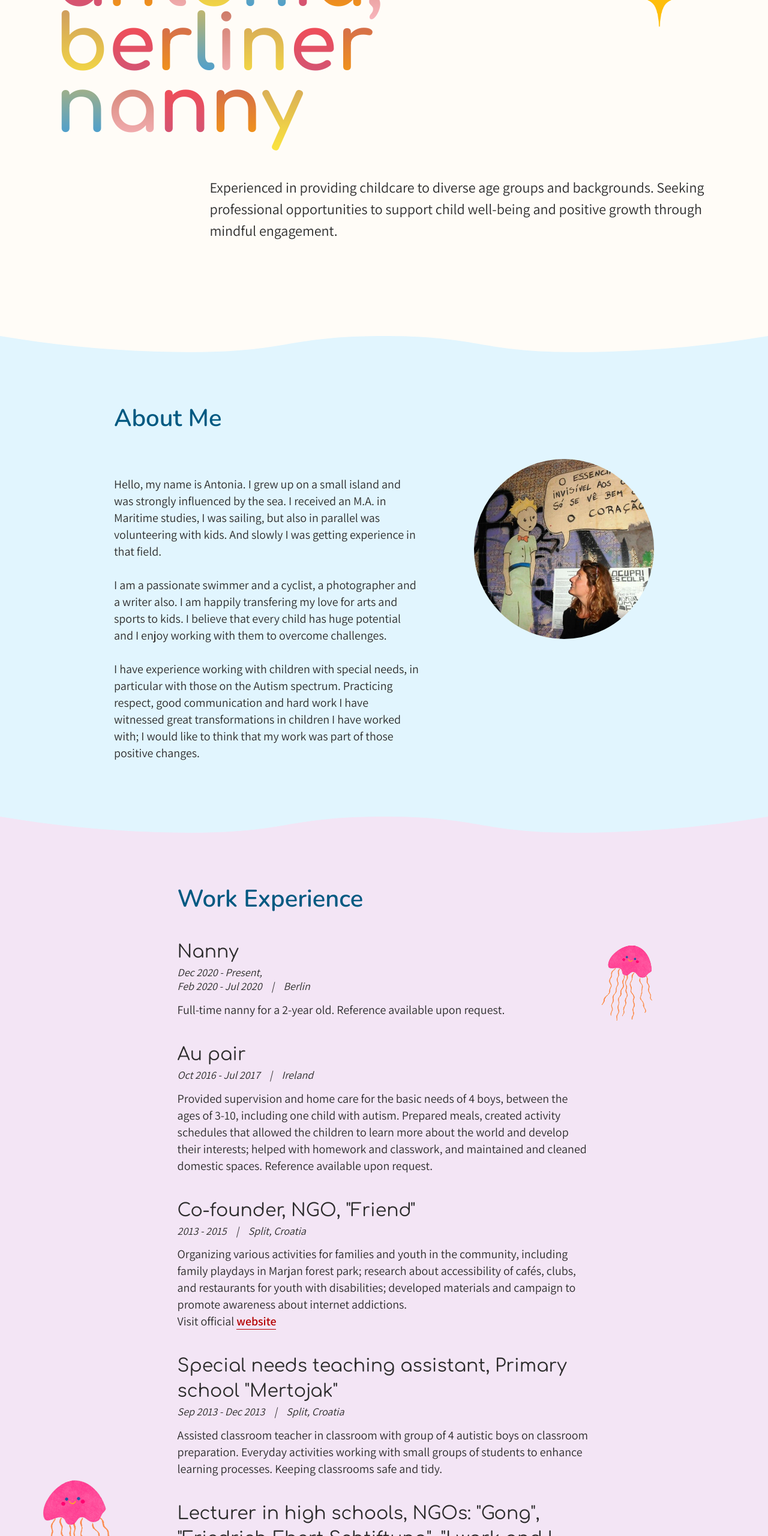
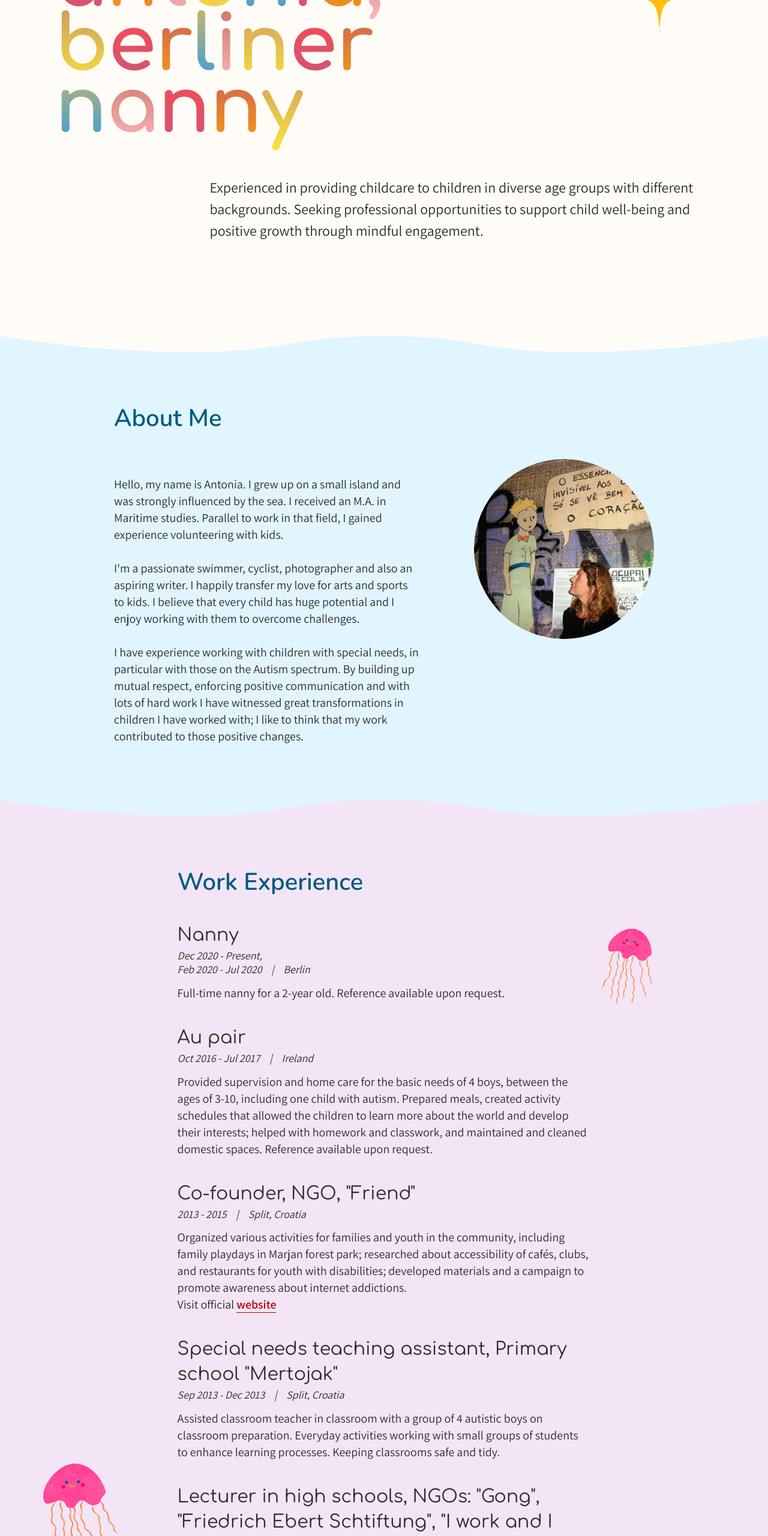
Before and after one commit to shljshlj/antonia_web, a website built with webpack: page src/index.html in a window 1280 px wide. Shown: the part 240-2800 px from the top of the page at 60% size. Built offline with nearby package versions, Linux system fonts and the light colour scheme.

Commit message:
Update text in html

```diff
--- a/src/index.html
+++ b/src/index.html
@@ -6,7 +6,7 @@
   <title>Nanny Berlin</title>
   <meta name="viewport" content="width=device-width, initial-scale=1.0">
   <meta name="description"
-    content="Personal website of Antonia, a Berlin based nanny. Experienced in providing childcare to diverse age groups and backgrounds.">
+    content="Personal website of Antonia, a Berlin based nanny. Experienced in providing childcare to children in diverse age groups with different backgrounds.">
 
   <!-- SEO -->
   <link rel="canonical" href="https://www.nannyberlin.com">
@@ -15,13 +15,13 @@
   <meta property="og:title" content="Nanny Berlin">
   <meta property="og:site_name" content="Nanny Berlin">
   <meta property="og:description"
-    content="Personal website of Antonia, a Berlin based nanny. Experienced in providing childcare to diverse age groups and backgrounds.">
+    content="Personal website of Antonia, a Berlin based nanny. Experienced in providing childcare to children in diverse age groups with different backgrounds.">
   <meta property="og:image" content="https://www.nannyberlin.com/banner.png">
   <meta property="og:url" content="https://www.nannyberlin.com">
 
   <meta name="twitter:title" content="Nanny Berlin">
   <meta name="twitter:description"
-    content="Personal website of Antonia, a Berlin based nanny. Experienced in providing childcare to diverse age groups and backgrounds.">
+    content="Personal website of Antonia, a Berlin based nanny. Experienced in providing childcare to children in diverse age groups with different backgrounds.">
   <meta property="twitter:image" content="https://www.nannyberlin.com/banner.png">
   <meta name="twitter:card" content="summary_large_image">
   <!-- END of SEO -->
@@ -75,7 +75,8 @@
     </h1>
     <div class="description">
       <p>
-        Experienced in providing childcare to diverse age groups and backgrounds. Seeking professional opportunities to
+        Experienced in providing childcare to children in diverse age groups with different backgrounds. Seeking
+        professional opportunities to
         support child well-being and positive growth through mindful engagement.
       </p>
     </div>
@@ -97,18 +98,19 @@
             <div class="about__text">
               <p>
                 Hello, my name is Antonia. I grew up on a small island and was strongly influenced by the sea. I
-                received an M.A. in Maritime studies, I was sailing, but also in parallel was volunteering with kids.
-                And slowly I was getting experience in that field.
+                received an M.A. in Maritime studies. Parallel to work in that field, I gained experience volunteering
+                with kids.
               </p>
               <p>
-                I am a passionate swimmer and a cyclist, a photographer and a writer also. I am happily transfering my
+                I'm a passionate swimmer, cyclist, photographer and also an aspiring writer. I happily transfer my
                 love for arts and sports to kids. I believe that every child has huge potential and I enjoy working with
                 them to overcome challenges.
               </p>
               <p>
                 I have experience working with children with special needs, in particular with those on the Autism
-                spectrum. Practicing respect, good communication and hard work I have witnessed great transformations in
-                children I have worked with; I would like to think that my work was part of those positive changes.
+                spectrum. By building up mutual respect, enforcing positive communication and with lots of hard work I
+                have witnessed great transformations in children I have worked with; I like to think that my work
+                contributed to those positive changes.
               </p>
               </p>
             </div>
@@ -194,9 +196,9 @@
                     <div class="location">Split, Croatia</div>
                   </div>
                   <div class="job-description">
-                    Organizing various activities for families and youth in the community, including family playdays in
-                    Marjan forest park; research about accessibility of cafés, clubs, and restaurants for
-                    youth with disabilities; developed materials and campaign to promote awareness about internet
+                    Organized various activities for families and youth in the community, including family playdays in
+                    Marjan forest park; researched about accessibility of cafés, clubs, and restaurants for
+                    youth with disabilities; developed materials and a campaign to promote awareness about internet
                     addictions.
                   </div>
                   <div class="job-link">Visit official <a href="http://www.udruga-prijatelj.net">website</a></div>
@@ -213,7 +215,7 @@
                     <div class="location">Split, Croatia</div>
                   </div>
                   <div class="job-description">
-                    Assisted classroom teacher in classroom with group of 4 autistic
+                    Assisted classroom teacher in classroom with a group of 4 autistic
                     boys on classroom preparation.
                     Everyday activities working with small groups of students to
                     enhance learning processes.
@@ -257,12 +259,12 @@
           <div class="container">
             <h2 class="section__title">Skills</h2>
             <ul class="skills__list">
-              <li>Fluent English & Croatian</li>
+              <li>Fluent in English & Croatian</li>
               <li>Intermediate knowledge of Italian, and basic Spanish & German</li>
               <li>Teaching through fun, enthusiasm, creativity, reliability, imaginations, arts and sports</li>
               <li>De-escalating interpersonal conflict with patience and effective communication skills</li>
               <li>Mindfulness and organization skills </li>
-              <li>Flexibility and Calmness</li>
+              <li>Flexibility and calmness</li>
               <li>Planning and logistics</li>
             </ul>
           </div>
@@ -277,7 +279,7 @@
             <h2 class="section__title">Get In Touch</h2>
             <div class="contact__info">
               <div class="email">
-                <span>Interested to learn more or hire me?</span><br>
+                <span>Interested in learning more or hiring me?</span><br>
                 <span>Send me an email</span><br>
                 <span><a href="mailto:antonia.nannyberlin@gmail.com">antonia.nannyberlin@gmail.com</a></span>
               </div>
```
